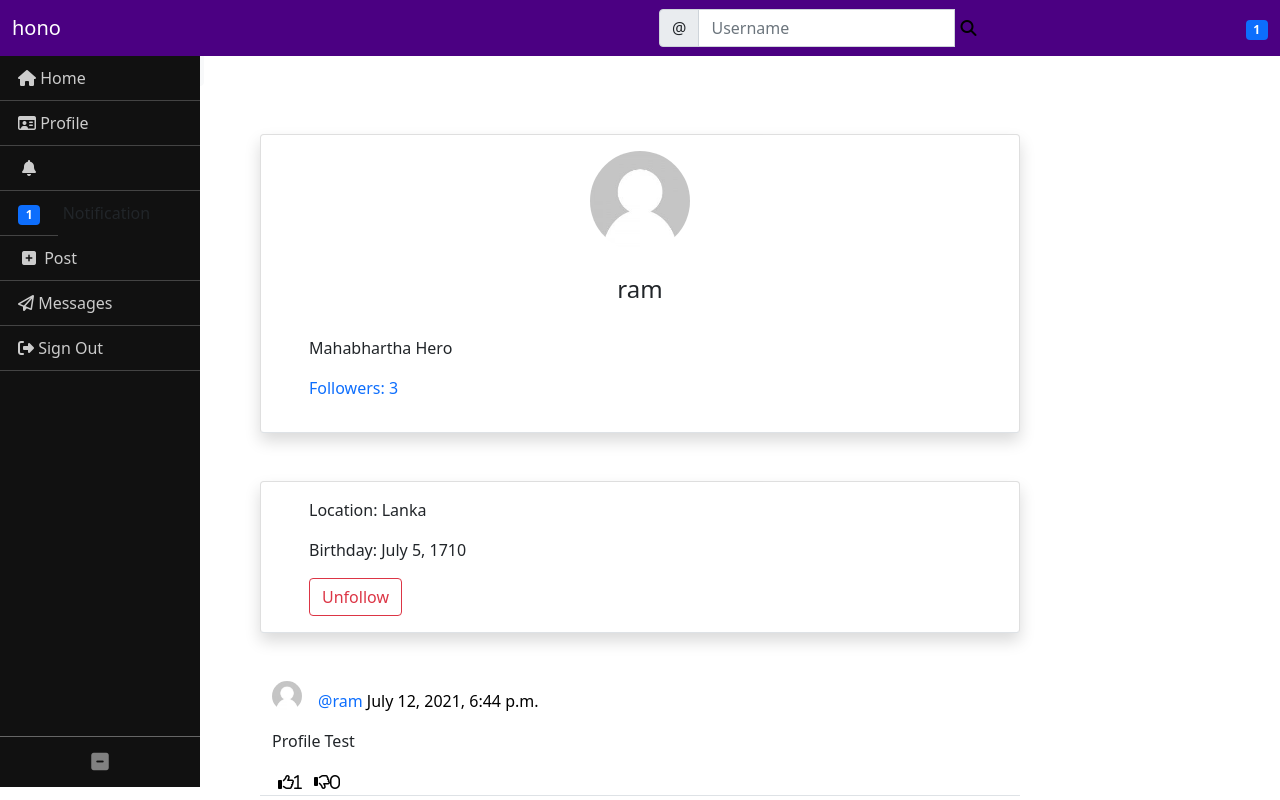
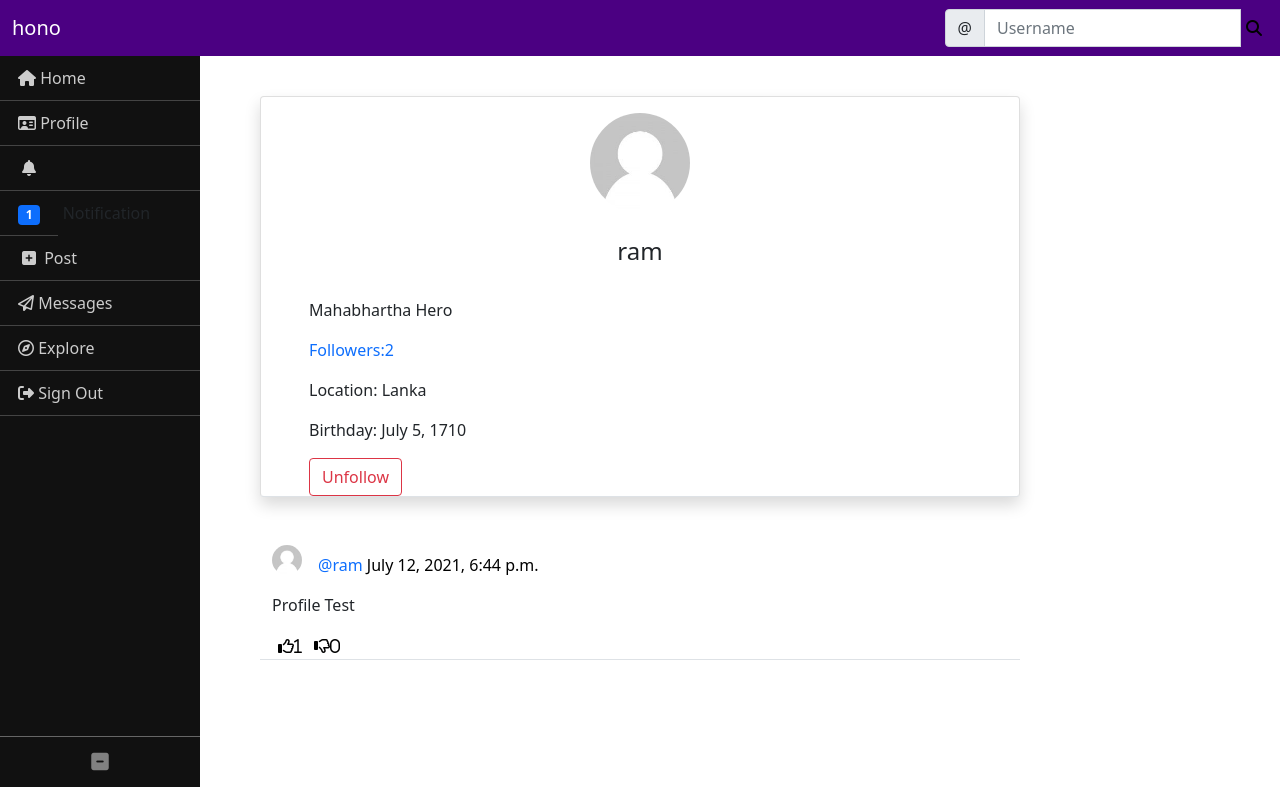
Before and after one commit to JohnPeter-hub/Hono-project, a Django app: page /social/profile/3/ in a window 1280 px wide. Run offline with Django 3.2, Linux system fonts and the light colour scheme; a user stored in the database is signed in; data comes from the database, SQL or seed files in the repository; both versions use the stored data as it was after the commit; some libraries are stand-ins or nearby versions.

Commit message:
fix front end bugs

```diff
--- a/hono/landing/templates/landing/navbar.html
+++ b/hono/landing/templates/landing/navbar.html
@@ -82,7 +82,7 @@
         <div class="navbar-header">
 
           {% if user.is_authenticated %}
-          <a class="navbar-brand " href="{% url 'post-list' %}">
+          <a class="navbar-brand ">
             hono
           </a>
           {% endif %}
@@ -123,9 +123,9 @@
         <a href="{%url 'inbox' %}" class="inbox-icon"><i class="far fa-paper-plane"></i></a>
       </div> -->
 
-      <div class="nav-item">
+      <!-- <div class="nav-item">
       {%show_notifications%}
-      </div>
+      </div> -->
 
     </div>
 
@@ -139,10 +139,11 @@
       <a class="dropdown-item" href="{% url 'post-list' %}"><i class="fas fa-home icon"></i> Home</a>
       <a class="dropdown-item" href="{% url 'profile' request.user.profile.pk %}"><i class="far fa-id-card"></i> Profile</a>
       <div>
-        <a class="dropdown-item" href=""><i class="fas fa-bell px-1"></i> {%show_notifications%} Notification</a>
+        <a class="dropdown-item" ><i class="fas fa-bell px-1"></i> {%show_notifications%} Notification</a>
       </div>
       <a href="{% url 'post-list' %}" class="dropdown-item"><i class="fas fa-plus-square px-1"></i> Post</span></a>
       <a href="{%url 'inbox' %}" class="inbox-icon dropdown-item"><i class="far fa-paper-plane"></i> Messages</a>
+       <a class="dropdown-item" href="{% url 'explore' %}"><i class="far fa-compass"></i> Explore</a>
       <a class="dropdown-item" href="{% url 'account_logout' %}"><i class="fas fa-sign-out-alt"></i> Sign Out</a>
     </li>
   </ul>
--- a/hono/social/templates/social/post_detail.html
+++ b/hono/social/templates/social/post_detail.html
@@ -4,9 +4,9 @@
 {% block content%}
 <div class="container">
     <div class="row mt-5">
-    <div class="col-md-5 col sm-12">
+    <!-- <div class="col-md-5 col sm-12">
         <a href="{% url 'post-list' %}" class="btn btn-light">Back to Feed</a>
-    </div>
+    </div> -->
     </div>
 
 
--- a/hono/social/templates/social/post_edit.html
+++ b/hono/social/templates/social/post_edit.html
@@ -3,9 +3,9 @@
 
 {% block content%}
 <div class="container">
-      <div class="row mt-5">
-        <div class="col-md-5 col sm-12">
-        <a href="{% url 'post-detail'  object.pk %}" class="btn btn-light">Back to Post</a>
+      <div class="row mt-5 justify-content-center">
+        <div class="col-md-5 col sm-12 mt-5">
+        <a href="{% url 'post-detail'  object.pk %}" class="btn btn-light ">Back to Post</a>
      </div>
 
     <div class="row justify-content-center mt-3">
--- a/hono/social/templates/social/profile.html
+++ b/hono/social/templates/social/profile.html
@@ -2,15 +2,10 @@
 
 
 {% block content%}
-<div class="container">
-    <div class="row mt-5">
-    <div class="col-md-3 col-sm-6 ">
-        <a href="{%url 'post-list' %}" class="btn btn-light">Back to Feed</a>
-    </div>
-    </div>
+<div class="container mt-5">
 
     <div class="row justify-content-center mt-5">
-        <div class="card shadow col-md-8 col-sm-12 border-bottom px-5 pt-3">
+        <div class="card shadow col-md-8 col-sm-12 border-bottom px-5 pt-3 mt-5">
           <div class="text-center">
           <img src="{{profile.picture.url}}" class="rounded-circle" width="100" height="100" />
             {% if profile.name %}
@@ -29,15 +24,11 @@
           {% if profile.bio %}
             <p>{{profile.bio}}</p>
           {% endif %}
-         <div class="mb-3">
-          <a href="{% url 'list-followers' profile.pk%}" class="post-link"><p>Followers: {{no_of_followers}}</p></a>
+         <div>
+          <a href="{% url 'list-followers' profile.pk%}" class="post-link"><p>Followers:{{profile.followers.all.count|add:-1 }}</p></a>
 
         </div>
-        </div>
-    </div>
 
-    <div class="row justify-content-center mt-5">
-      <div class="card shadow col-md-8 col-sm-12 border-bottom px-5 py-3">
         {% if profile.location %}
             <p>Location: {{profile.location}}</p>
           {% endif %}
@@ -89,7 +80,7 @@
                  <p>{{post.body}}</p>
               </div>
               <a href="{% url 'post-detail' post.pk %}" class="stretched-link"></a>
-
+              </div>
               <div class="d-flex flex-row">
                 <form action="{%url 'like' post.pk%}" method="post">
                     {% csrf_token %}
@@ -106,11 +97,11 @@
                     </button>
                 </form>
             </div>
-              <a href="{% url 'post-detail' post.pk %}" class="stretched-link"></a>
+
             </div>
 
         </div>
-    </div>
+
 
     {%endfor%}
 </div>
--- a/hono/social/templates/social/profile_edit.html
+++ b/hono/social/templates/social/profile_edit.html
@@ -3,8 +3,8 @@
 
 {% block content%}
 <div class="container">
-      <div class="row mt-5">
-        <div class="col-md-5 col sm-12">
+      <div class="row mt-5 justify-content-center">
+        <div class="col-md-5 col sm-12 mt-5">
         <a href="{% url 'profile'  object.pk %}" class="btn btn-light">Back to Profile</a>
      </div>
 
--- a/hono/social/templates/social/search.html
+++ b/hono/social/templates/social/search.html
@@ -1,9 +1,9 @@
 {% extends 'landing/base.html'%}
 
 {% block content %}
-<div class="container">
-    <div class="row mt-5">
-        <div class="col-md-5 col sm-12">
+<div class="container mt-5">
+    <div class="row mt-5 justify-content-center">
+        <div class="col-md-5 col sm-12 mt-5">
             <a href="{% url 'post-list' %}" class="btn btn-light">Back to Feed</a>
         </div>
         </div>
--- a/hono/social/views.py
+++ b/hono/social/views.py
@@ -84,8 +84,8 @@ class PostDetailView(LoginRequiredMixin, View):
 
             new_comment.create_tags()
 
-
-        notification = Notification.objects.create(notification_type=2,from_user=request.user,to_user=post.author,post=post)
+        if request.user!=post.author:
+            notification = Notification.objects.create(notification_type=2,from_user=request.user,to_user=post.author,post=post)
 
         comments = Comment.objects.filter(post=post)
         context = {
@@ -109,8 +109,8 @@ class CommentReplyView(LoginRequiredMixin, View):
             new_comment.post = post
             new_comment.parent = parent_comment
             new_comment.save()
-
-        notification = Notification.objects.create(notification_type=2,from_user=request.user,to_user=parent_comment.author,comment=new_comment)
+        if request.user!=parent_comment.author:
+         notification = Notification.objects.create(notification_type=2,from_user=request.user,to_user=parent_comment.author,comment=new_comment)
         return redirect('post-detail', pk=post_pk)
 
 class PostEditView(LoginRequiredMixin,UserPassesTestMixin,UpdateView):
@@ -220,8 +220,8 @@ class AddLike(LoginRequiredMixin,View):
 
         if not is_like:
             post.likes.add(request.user)
-
-            notification = Notification.objects.create(notification_type=1,from_user=request.user,to_user=post.author,post=post)
+            if request.user!=post.author:
+                notification = Notification.objects.create(notification_type=1,from_user=request.user,to_user=post.author,post=post)
 
         if is_like:
             post.likes.remove(request.user)
@@ -283,7 +283,8 @@ class AddCommentLike(LoginRequiredMixin,View):
 
         if not is_like:
             comment.likes.add(request.user)
-            notification = Notification.objects.create(notification_type=1,from_user=request.user,to_user=comment.author,comment=comment)
+            if comment.author!=request.user:
+                notification = Notification.objects.create(notification_type=1,from_user=request.user,to_user=comment.author,comment=comment)
 
         if is_like:
             comment.likes.remove(request.user)
```
Also changed, not shown: hono/social/templates/social/explore.html (+5 -5 lines), hono/social/templates/social/followers_list.html (+6 -6 lines), hono/db.sqlite3.
